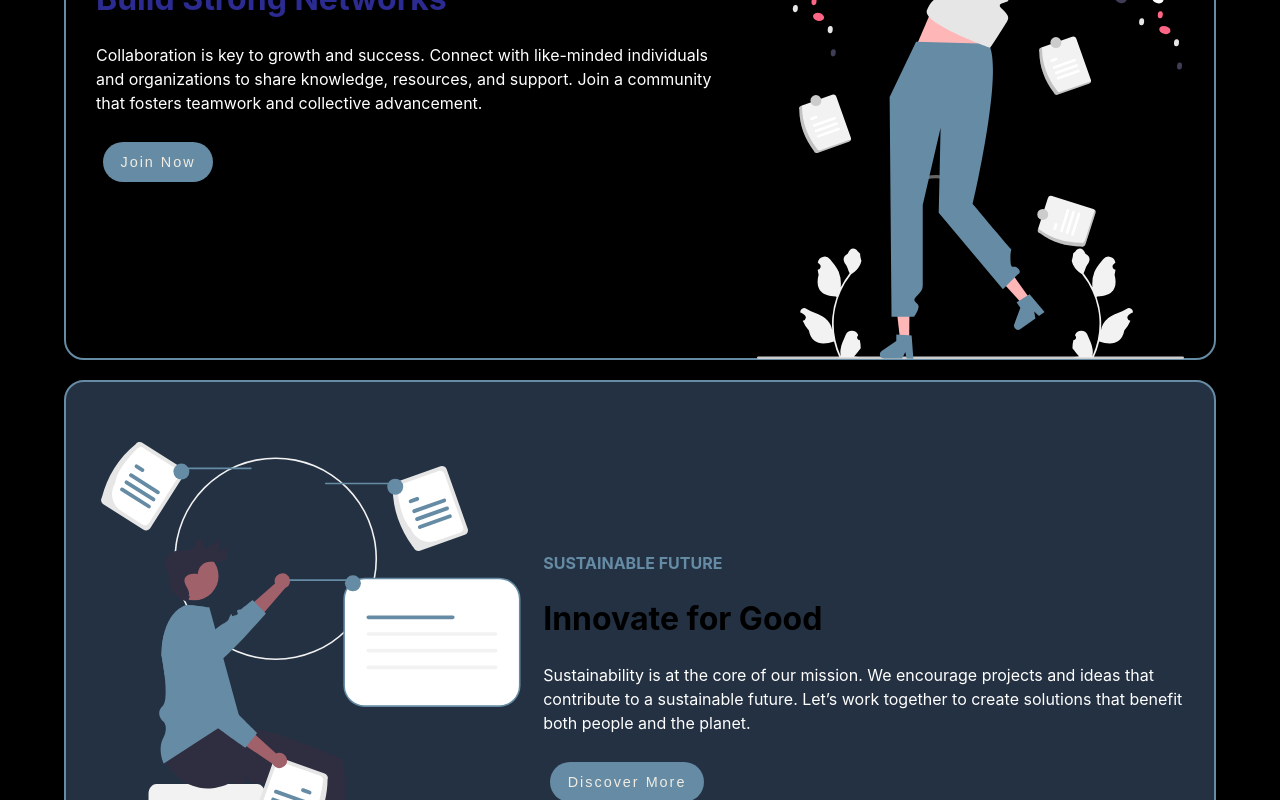
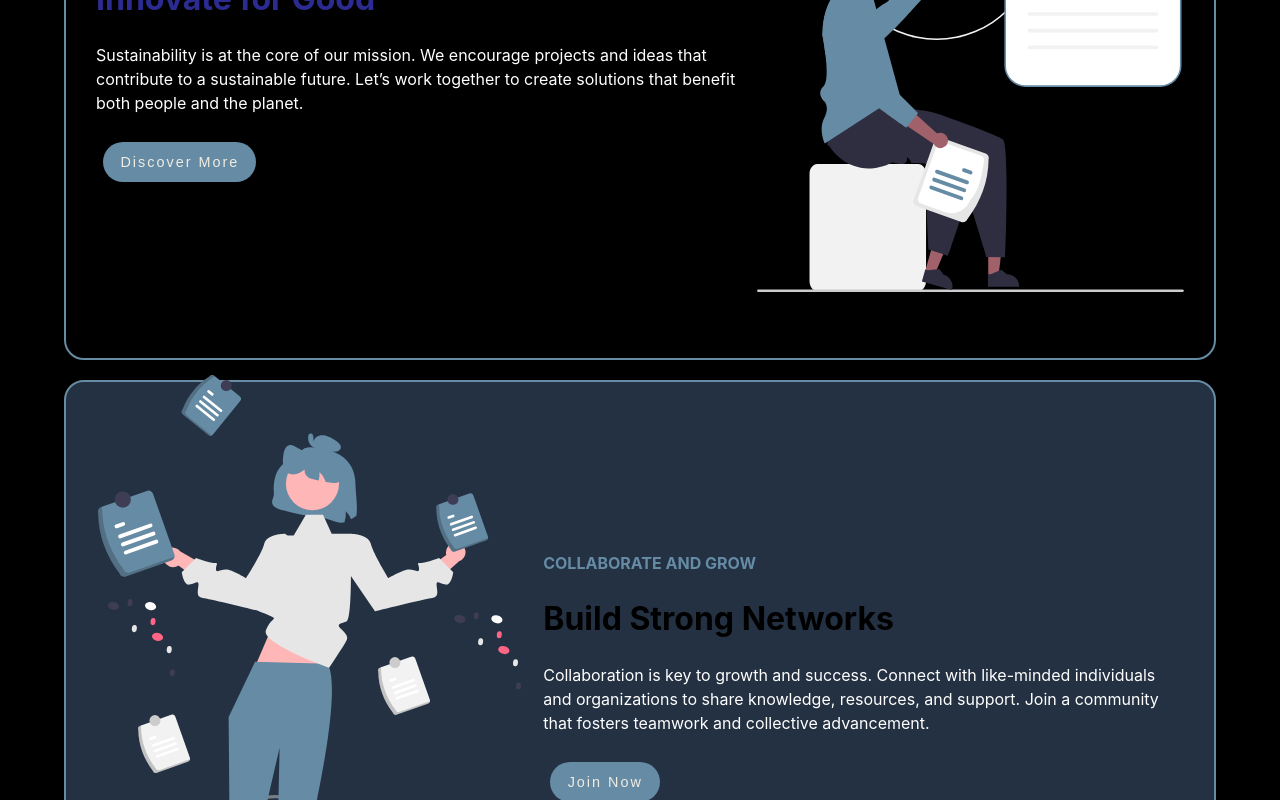
Before and after one commit to Lu-Smith/world-minds-react, a React (Vite) app: page / in a window 1280 px wide. Shown: the part 3520-4320 px from the top of the page. Built offline with nearby package versions, Linux system fonts and the light colour scheme.

Commit message:
Updated mainContent.ts

```diff
--- a/src/assets/mainContent.ts
+++ b/src/assets/mainContent.ts
@@ -4,7 +4,6 @@ import Link from './media/undraw_share_link_re_54rx.svg';
 import Collaborate from './media/undraw_design_team_re_gh2d.svg';
 import Ideas from './media/undraw_ideas_flow_re_bmea.svg';
 import Share from './media/undraw_ideas_re_7twj.svg';
-
 
 const mainContent = [
     {
@@ -36,6 +35,13 @@ const mainContent = [
         src: Collaborate,
     },
     {
+        title: 'SUSTAINABLE FUTURE',
+        subtitle: 'Innovate for Good',
+        content: 'Sustainability is at the core of our mission. We encourage projects and ideas that contribute to a sustainable future. Let’s work together to create solutions that benefit both people and the planet.',
+        button: 'Discover More',
+        src: Share,
+    },
+    {
         title: 'COLLABORATE AND GROW',
         subtitle: 'Build Strong Networks',
         content: 'Collaboration is key to growth and success. Connect with like-minded individuals and organizations to share knowledge, resources, and support. Join a community that fosters teamwork and collective advancement.',
@@ -43,12 +49,9 @@ const mainContent = [
         src: Ideas,
     },
     {
-        title: 'SUSTAINABLE FUTURE',
-        subtitle: 'Innovate for Good',
-        content: 'Sustainability is at the core of our mission. We encourage projects and ideas that contribute to a sustainable future. Let’s work together to create solutions that benefit both people and the planet.',
-        button: 'Discover More',
-        src: Share,
-    }
+        title: 'CONTACT US',
+        subtitle: 'Open your mind and find your Universe',
+    },
 ]
 
 export default mainContent;
```
